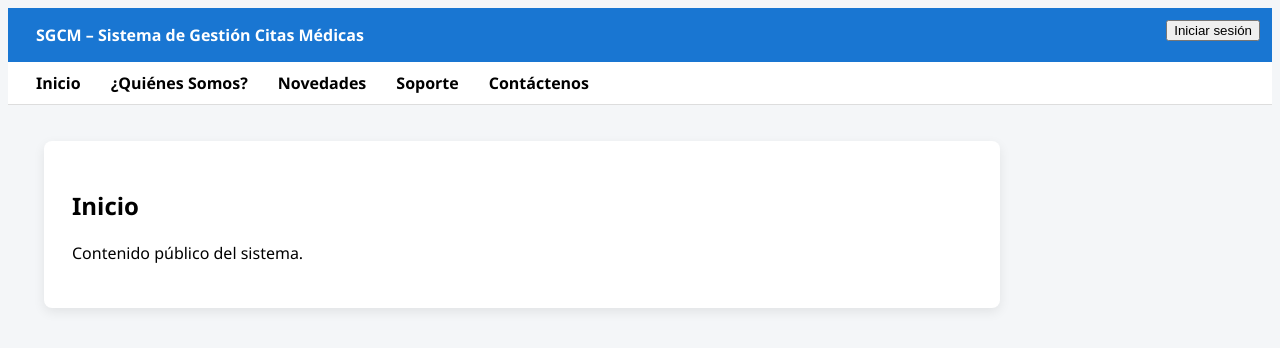
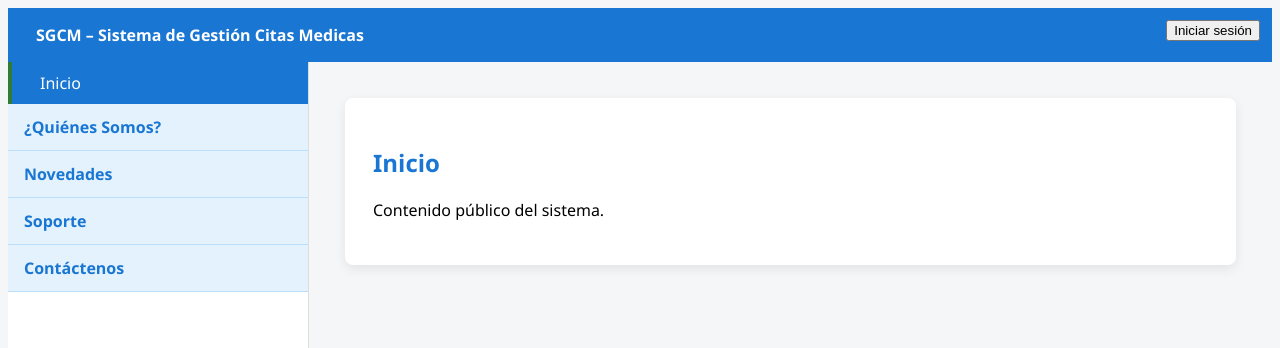
Before and after one commit to wandres2357-commits/sistemadegestioncitasmedicas, a React (Vite) app: page / in a window 1280 px wide. Shown: the top 348 px of the page. Built offline with nearby package versions, Linux system fonts and the light colour scheme.

Commit message:
Add files via upload

```diff
--- a/src/App.jsx
+++ b/src/App.jsx
@@ -1,18 +1,14 @@
-
 import { useState, useEffect } from "react";
-import AdminShell from "./dashboards/AdminShell";
+import AdminShell from "./dashboards/AdminShell"; // << nuevo shell admin
 
 export default function App() {
   const [view, setView] = useState("inicio");
   const [openMenu, setOpenMenu] = useState(null);
 
-  // =============================
-  // AUTENTICACIÓN (unificada y robusta)
-  // =============================
+  // Lee valores iniciales desde localStorage (token/role o desde session como respaldo)
   const readAuth = () => {
     let role = localStorage.getItem("role");
     let token = localStorage.getItem("token");
-
     if (!role || !token) {
       try {
         const session = JSON.parse(localStorage.getItem("session"));
@@ -22,7 +18,6 @@ export default function App() {
         }
       } catch {}
     }
-
     return { role, isLogged: !!token };
   };
 
@@ -40,20 +35,16 @@ export default function App() {
       setRole(role);
       setIsLogged(isLogged);
     };
-
     syncAuth();
     window.addEventListener("storage", syncAuth);
     window.addEventListener("auth:updated", syncAuth);
-
     return () => {
       window.removeEventListener("storage", syncAuth);
       window.removeEventListener("auth:updated", syncAuth);
     };
   }, []);
 
-  // =============================
-  // ADMIN DASHBOARD
-  // =============================
+  // Si es admin y está logueado, renderiza el SHELL ADMIN y listo.
   if (isLogged && isAdmin) {
     const session = (() => {
       try {
@@ -62,23 +53,35 @@ export default function App() {
         return null;
       }
     })();
-
     return <AdminShell user={session} onLogout={() => setView("inicio")} />;
   }
 
-  // =============================
-  // COMPONENTES UI (públicos)
-  // =============================
+  // --- LAYOUT PÚBLICO (TAL CUAL LO TENÍAS) ---
+  const MenuTitle = ({ label, menuKey }) => (
+    <div
+      onClick={() => setOpenMenu(openMenu === menuKey ? null : menuKey)}
+      style={{
+        padding: "12px 16px",
+        fontWeight: "bold",
+        cursor: "pointer",
+        background: "#e3f2fd",
+        color: "#1976d2",
+        borderBottom: "1px solid #bbdefb",
+      }}
+    >
+      {label}
+    </div>
+  );
+
   const MenuItem = ({ label, target }) => (
     <div
-      onClick={() => {
-        setView(target);
-        setOpenMenu(null);
-      }}
+      onClick={() => setView(target)}
       style={{
-        padding: "10px 16px",
+        padding: "10px 28px",
         cursor: "pointer",
-        whiteSpace: "nowrap",
+        background: view === target ? "#1976d2" : "#fff",
+        color: view === target ? "#fff" : "#333",
+        borderLeft: view === target ? "4px solid #2e7d32" : "4px solid transparent",
       }}
     >
       {label}
@@ -112,9 +115,8 @@ export default function App() {
     />
   );
 
-  const Button = ({ label, ...props }) => (
+  const Button = ({ label }) => (
     <button
-      {...props}
       style={{
         padding: "10px 20px",
         border: "none",
@@ -129,9 +131,6 @@ export default function App() {
     </button>
   );
 
-  // =============================
-  // VISTA PÚBLICA (navbar superior con hover)
-  // =============================
   return (
     <div style={{ minHeight: "100vh", fontFamily: "Segoe UI", background: "#f4f6f8" }}>
       {/* HEADER */}
@@ -143,100 +142,60 @@ export default function App() {
           fontWeight: "bold",
         }}
       >
-        SGCM – Sistema de Gestión Citas Médicas
+        SGCM – Sistema de Gestión Citas Medicas
       </header>
 
-      {/* NAVBAR */}
-      <nav
+      <div style={{ display: "flex" }}>
+        {/* MENU PÚBLICO */}
+        <aside
           style={{
-          display: "flex",
-          gap: 30,
-          padding: "10px 28px",
-          background: "#fff",
-          borderBottom: "1px solid #ddd",
+            width: 300,
+            background: "#ffffff",
+            borderRight: "1px solid #ddd",
+            minHeight: "calc(100vh - 64px)",
           }}
         >
-        <div
-          style={{ fontWeight: "bold", cursor: "pointer" }}
-          onClick={() => setView("inicio")}
-        >
-          Inicio
-        </div>
+          <MenuItem label="Inicio" target="inicio" />
 
-        {/* QUIÉNES SOMOS */}
-        <div
-          style={{ position: "relative", fontWeight: "bold" }}
-          onMouseEnter={() => setOpenMenu("quienes")}
-          onMouseLeave={() => setOpenMenu(null)}
-        >
-          <span style={{ cursor: "pointer" }}>¿Quiénes Somos?</span>
-
+          <MenuTitle label="¿Quiénes Somos?" menuKey="quienes" />
           {openMenu === "quienes" && (
-            <div style={dropdownStyle}>
+            <>
               <MenuItem label="Historia" target="historia" />
               <MenuItem label="Misión" target="mision" />
               <MenuItem label="Visión" target="vision" />
               <MenuItem label="Política de Calidad" target="politica" />
               <MenuItem label="Información Institucional" target="info" />
-            </div>
+            </>
           )}
-        </div>
 
-        {/* NOVEDADES */}
-        <div
-          style={{ position: "relative", fontWeight: "bold" }}
-          onMouseEnter={() => setOpenMenu("novedades")}
-          onMouseLeave={() => setOpenMenu(null)}
-        >
-          <span style={{ cursor: "pointer" }}>Novedades</span>
-
+          <MenuTitle label="Novedades" menuKey="novedades" />
           {openMenu === "novedades" && (
-            <div style={dropdownStyle}>
+            <>
               <MenuItem label="Noticias" target="noticias" />
               <MenuItem label="Actualizaciones" target="actualizaciones" />
               <MenuItem label="Boletines" target="boletines" />
-            </div>
+            </>
           )}
-        </div>
 
-        {/* SOPORTE */}
-        <div
-          style={{ position: "relative", fontWeight: "bold" }}
-          onMouseEnter={() => setOpenMenu("soporte")}
-          onMouseLeave={() => setOpenMenu(null)}
-        >
-          <span style={{ cursor: "pointer" }}>Soporte</span>
-
+          <MenuTitle label="Soporte" menuKey="soporte" />
           {openMenu === "soporte" && (
-            <div style={dropdownStyle}>
+            <>
               <MenuItem label="Ayuda" target="ayuda" />
               <MenuItem label="Preguntas Frecuentes" target="faq" />
               <MenuItem label="PQR" target="pqr" />
-            </div>
+            </>
           )}
-        </div>
 
-        {/* CONTACTO */}
-        <div
-          style={{ position: "relative", fontWeight: "bold" }}
-          onMouseEnter={() => setOpenMenu("contacto")}
-          onMouseLeave={() => setOpenMenu(null)}
-        >
-          <span style={{ cursor: "pointer" }}>Contáctenos</span>
+          <MenuTitle label="Contáctenos" menuKey="contacto" />
+          {openMenu === "contacto" && <MenuItem label="Formulario de Contacto" target="contacto" />}
+        </aside>
 
-          {openMenu === "contacto" && (
-            <div style={dropdownStyle}>
-              <MenuItem label="Formulario de Contacto" target="contacto" />
-            </div>
-          )}
-        </div>
-      </nav>
-
-      {/* CONTENIDO */}
-      <main style={{ padding: 36 }}>
+        {/* CONTENIDO PÚBLICO */}
+        <main style={{ flex: 1, padding: 36 }}>
+          {/* Inicio público */}
           {view === "inicio" && (
             <Card>
-            <h2>Inicio</h2>
+              <h2 style={{ color: "#1976d2" }}>Inicio</h2>
               <p>Contenido público del sistema.</p>
             </Card>
           )}
@@ -244,26 +203,31 @@ export default function App() {
           {view === "historia" && (
             <Card>
               <h2>Historia</h2>
+              <p>Contenido histórico.</p>
             </Card>
           )}
           {view === "mision" && (
             <Card>
               <h2>Misión</h2>
+              <p>Nuestra misión institucional.</p>
             </Card>
           )}
           {view === "vision" && (
             <Card>
               <h2>Visión</h2>
+              <p>Nuestra visión institucional.</p>
             </Card>
           )}
           {view === "politica" && (
             <Card>
               <h2>Política de Calidad</h2>
+              <p>Compromiso con la calidad.</p>
             </Card>
           )}
           {view === "info" && (
             <Card>
               <h2>Información Institucional</h2>
+              <p>Datos institucionales.</p>
             </Card>
           )}
 
@@ -314,16 +278,6 @@ export default function App() {
           )}
         </main>
       </div>
+    </div>
   );
 }
-
-// Estilo del dropdown
-const dropdownStyle = {
-  position: "absolute",
-  top: 30,
-  background: "#fff",
-  border: "1px solid #ddd",
-  boxShadow: "0 4px 10px rgba(0,0,0,0.1)",
-  minWidth: 220,
-  zIndex: 999,
-};
```
Also changed, not shown: src/index.css (+0 -10 lines). Lines whose indentation alone changed are shown as unchanged.
